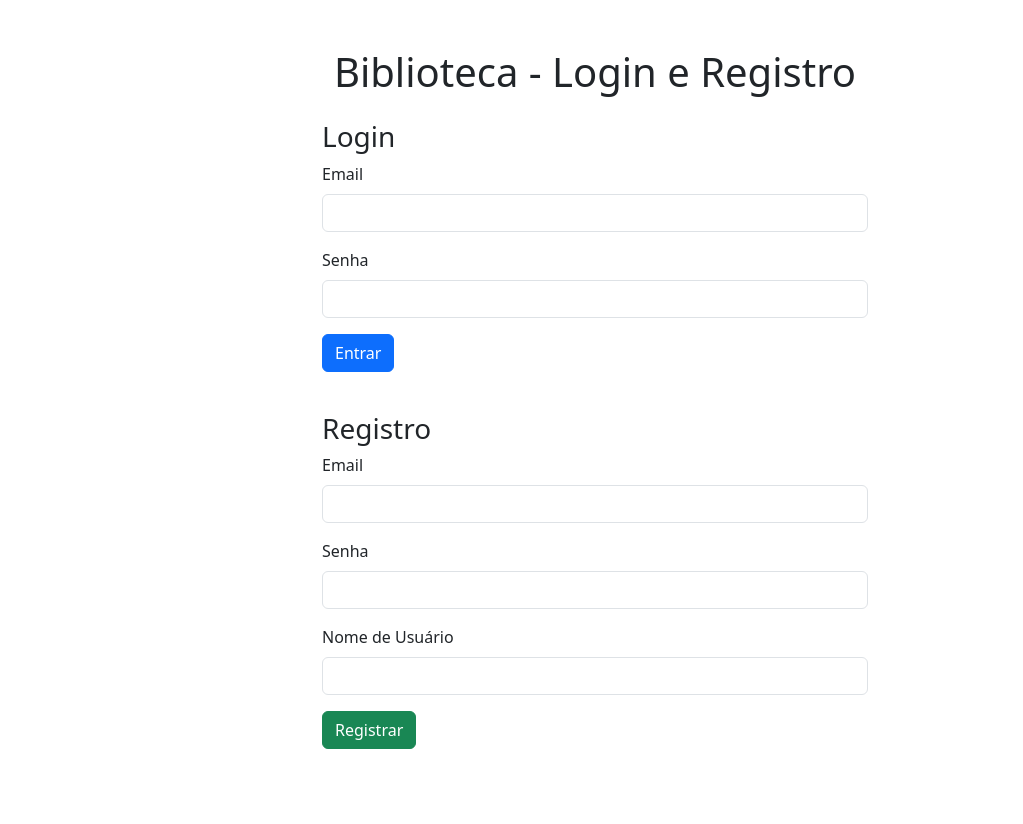
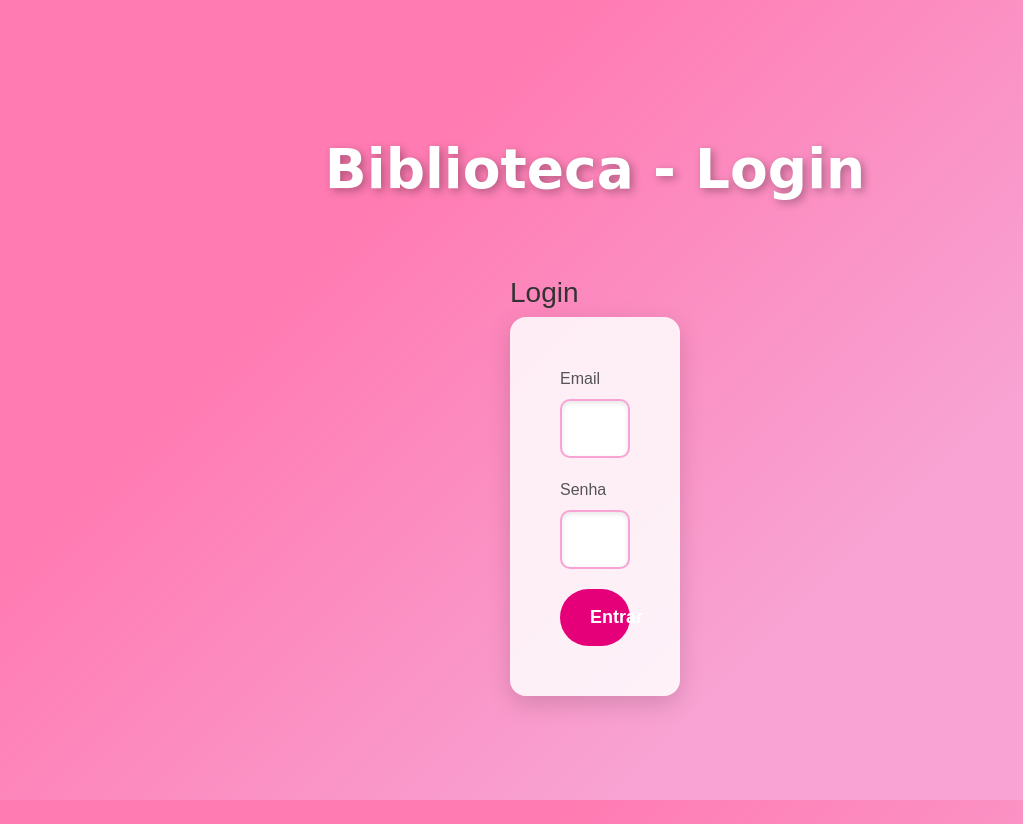
Before and after one commit to joao-guiilherme/biblioteca-projeto-back, a Django app: template biblioteca_books/back_login/templates/login.html in a window 1280 px wide. Shown: the whole page, without its empty margins (45-1068 px from the left). Before the commit the page ends 749 px from the top, so only its background shows below. Run offline with Django 5.2, Linux system fonts and the light colour scheme; the template is opened without the code that fills it, so the values that code supplies are empty; parts of the project's set-up code (start-up, migrations or seed data) failed here and were passed over.

Commit message:
adicionando passo a passo

```diff
--- a/biblioteca_books/back_login/static/css/login.css
+++ b/biblioteca_books/back_login/static/css/login.css
@@ -0,0 +1,115 @@
+/* Definir o fundo da página com um gradiente mais suave */
+body {
+    font-family: 'Arial', sans-serif;
+    background: linear-gradient(135deg, #ff7bb2 30%, #f8a3d3 70%);
+    margin: 0;
+    padding: 0;
+    height: 100vh;
+    color: #333;
+    display: flex;
+    align-items: center;
+    justify-content: center;
+}
+
+/* Centralizar o conteúdo */
+.container {
+    display: flex;
+    justify-content: center;
+    align-items: center;
+    height: 100%;
+    flex-direction: column;
+}
+/* Estilização do título principal */
+h1 {
+    font-family: 'Lobster', cursive; /* Fonte estilosa e desenhada */
+    font-size: 55px; /* Aumentar o tamanho */
+    color: #fff;
+    text-align: center;
+    margin-bottom: 50px;
+    font-weight: bold;
+    text-shadow: 3px 3px 8px rgba(0, 0, 0, 0.3);
+}
+
+/* Formulário de Login */
+form {
+    background-color: rgba(255, 255, 255, 0.85);
+    border-radius: 16px; /* Aumentar arredondamento */
+    padding: 50px; /* Espaçamento interno maior */
+    box-shadow: 0 8px 25px rgba(0, 0, 0, 0.15);
+    width: 100%;
+    max-width: 1000px; /* Ajustar a largura */
+    margin: auto;
+}
+
+
+/* Títulos dentro do formulário */
+form h3 {
+    color: #e50079;
+    font-size: 28px;
+    margin-bottom: 20px;
+    font-weight: bold;
+    text-align: center;
+}
+
+/* Estilizando os campos de entrada */
+.form-label {
+    font-size: 16px;
+    color: #555;
+    margin-bottom: 8px;
+    display: block;
+}
+
+/* Inputs de texto e senha */
+input.form-control {
+    border-radius: 10px; /* Bordas mais arredondadas */
+    border: 2px solid #f8a3d3; /* Borda um pouco mais destacada */
+    padding: 14px; /* Mais espaço interno */
+    margin-bottom: 20px;
+    font-size: 18px; /* Fonte maior */
+    box-shadow: inset 0 2px 5px rgba(0, 0, 0, 0.1);
+    transition: border-color 0.3s ease, box-shadow 0.3s ease;
+    width: 100%;
+}
+/* Efeito no foco dos inputs */
+input.form-control:focus {
+    border-color: #e50079; /* Destaque rosa no foco */
+    box-shadow: 0 0 10px rgba(229, 0, 121, 0.5);
+    outline: none;
+}
+
+/* Botão de login */
+button[type="submit"] {
+    background-color: #e50079;
+    color: white;
+    border: none;
+    padding: 15px 30px; /* Aumentar o botão */
+    font-size: 18px;
+    border-radius: 50px; /* Botão arredondado */
+    width: 100%; /* Largura total */
+    font-weight: bold;
+    transition: all 0.3s ease;
+    cursor: pointer;
+}
+
+/* Efeito de hover no botão */
+button[type="submit"]:hover {
+    background-color: #d3006a;
+    transform: translateY(-2px);
+    box-shadow: 0 4px 12px rgba(211, 0, 106, 0.3);
+}
+
+/* Responsividade */
+@media (max-width: 768px) {
+    form {
+        padding: 30px 20px;
+        width: 90%;
+    }
+
+    h1 {
+        font-size: 45px;
+    }
+
+    button[type="submit"] {
+        font-size: 16px;
+    }
+}
--- a/biblioteca_books/back_login/templates/login.html
+++ b/biblioteca_books/back_login/templates/login.html
@@ -11,7 +11,7 @@
 </head>
 <body>
     <div class="container mt-5">
-        <h1 class="text-center">Biblioteca - Login e Registro</h1>
+        <h1 class="text-center">Biblioteca - Login</h1>
 
 
         <div class="row mt-4">
@@ -40,27 +40,6 @@
                 <ul id="livrosFavoritosList" class="list-group"></ul>
             </div>
         </div>
-
-
-        <div class="row mt-4">
-            <div class="col-md-6 mx-auto">
-                <h3>Registro</h3>
-                <form id="registerForm">
-                    <div class="mb-3">
-                        <label for="register_email_us" class="form-label">Email</label>
-                        <input type="email" class="form-control" id="register_email_us" name="email_us" required>
-                    </div>
-                    <div class="mb-3">
-                        <label for="register_password_user" class="form-label">Senha</label>
-                        <input type="password" class="form-control" id="register_password_user" name="password_user" required>
-                    </div>
-                    <div class="mb-3">
-                        <label for="register_username" class="form-label">Nome de Usuário</label>
-                        <input type="text" class="form-control" id="register_username" name="username" required>
-                    </div>
-                    <button type="submit" class="btn btn-success">Registrar</button>
-                </form>
-                <div id="registerMessage" class="mt-3"></div>
-            </div>
+        </div>
         </div>
     </div>
--- a/biblioteca_books/back_login/urls.py
+++ b/biblioteca_books/back_login/urls.py
@@ -1,14 +1,11 @@
 from django.urls import path
 from .views import LoginView
-from .views import UserRegisterView
-from .views import LoginView, UserRegisterView
+from .views import LoginView
 
 from django.urls import path
-from .views import login_view, LoginView, UserRegisterView
+from .views import login_view, LoginView
 
 urlpatterns = [
     path('login/', login_view, name='login'),
-    path('api/login/', LoginView.as_view(), name='login-api'),
-    path('register/', UserRegisterView.as_view(), name='register'),
-    path('livros/', views.livros_view, name='livros'),
+    path('api/login/', LoginView.as_view(), name='login-api')
 ]
```
Also changed, not shown: 1 other file.
